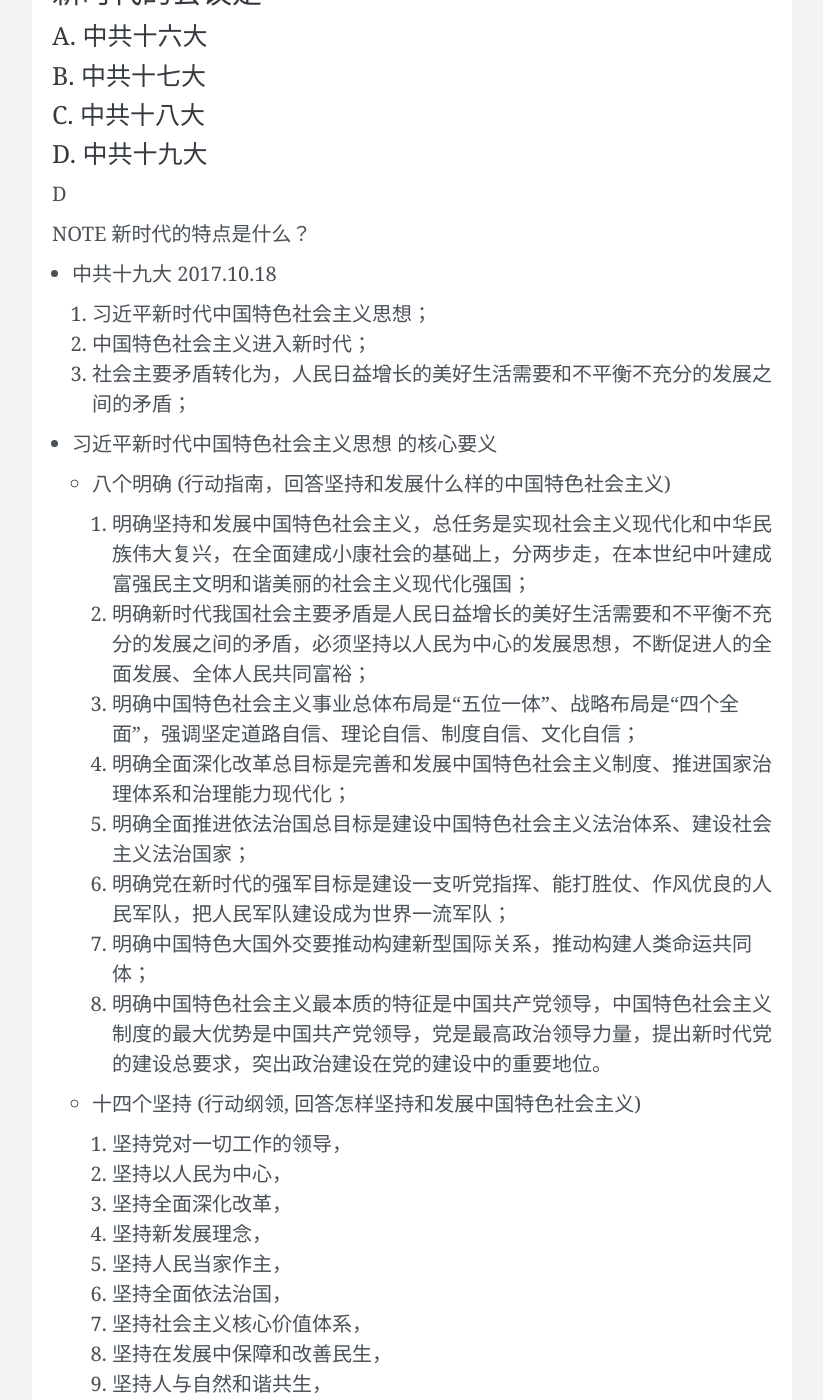
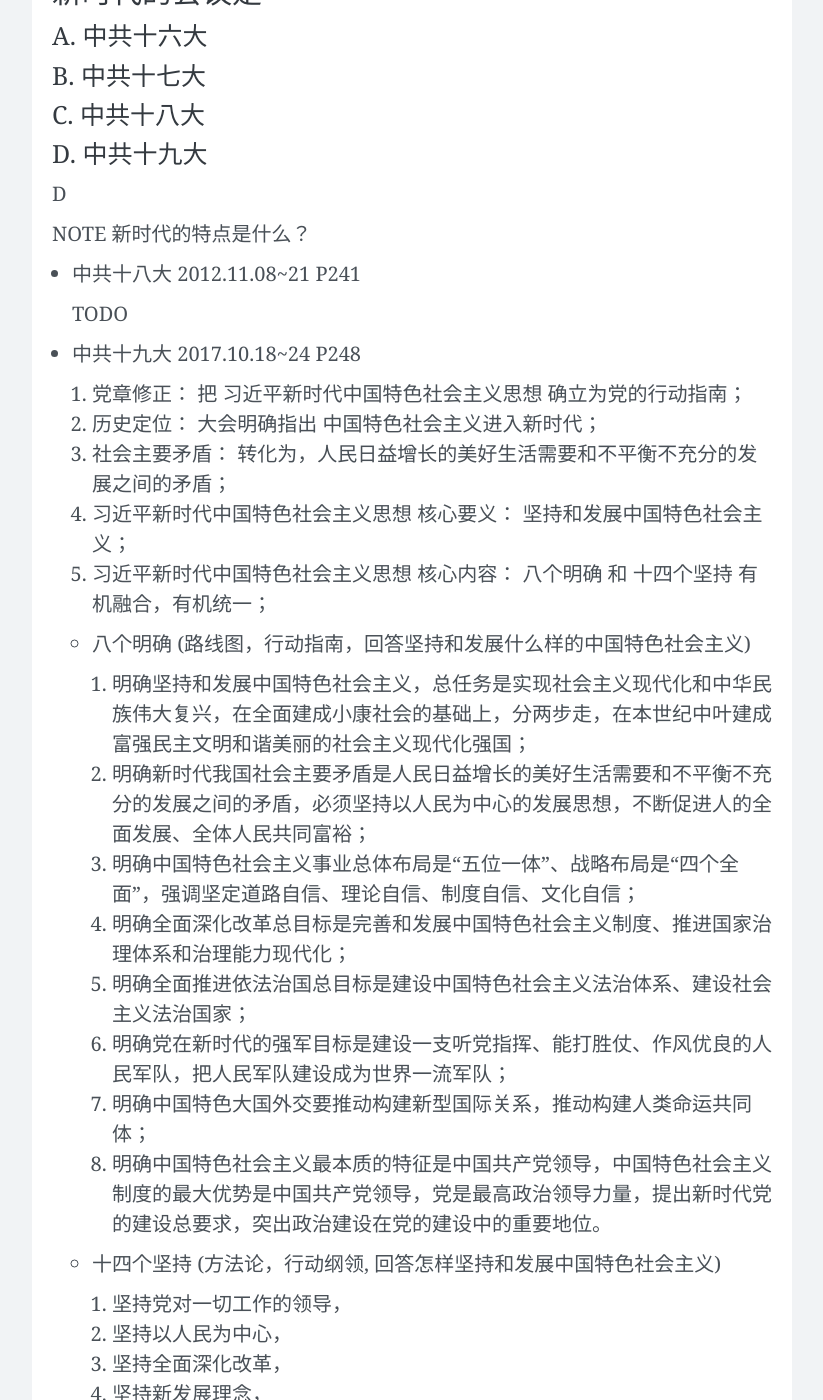
Before and after one commit to wangtiga/wangtiga.github.io, a Jekyll site: the page built from _posts/2020-11-21-3708_2020_08.md, in a window 1280 px wide and 1400 px high, scrolled down 4918 px. Shown: the whole window, without its empty margins (228-1051 px from the left). Built offline with Jekyll 4.4.1, drawn with Linux system fonts in a browser that asks for light colours; nearby versions of some CDN libraries; comment, search, counter and statistics services are not loaded; some of the changed text lies outside the part shown.

Commit message:
updated from r1

```diff
--- a/_posts/2020-11-15-3708_summary.md
+++ b/_posts/2020-11-15-3708_summary.md
@@ -553,7 +553,7 @@ NOTE 参考 3708 2020.08 第33题
 > wubi 剿 vjsj
 
 
-
+## 第十一章 中特色社会主义进入新时代
 
 
 # 重要事件及会议整理
--- a/_posts/2020-11-21-3708_2020_08.md
+++ b/_posts/2020-11-21-3708_2020_08.md
@@ -31,15 +31,19 @@ D
 
 NOTE 新时代的特点是什么？
 
-- 中共十九大 2017.10.18
+- 中共十八大 2012.11.08~21 P241
 
-  1. 习近平新时代中国特色社会主义思想；
-  2. 中国特色社会主义进入新时代；
-  3. 社会主要矛盾转化为，人民日益增长的美好生活需要和不平衡不充分的发展之间的矛盾；
+  TODO
 
-- 习近平新时代中国特色社会主义思想 的核心要义
+- 中共十九大 2017.10.18~24 P248
 
-  * 八个明确 (行动指南，回答坚持和发展什么样的中国特色社会主义)
+  1. 党章修正： 把 习近平新时代中国特色社会主义思想 确立为党的行动指南；
+  2. 历史定位： 大会明确指出 中国特色社会主义进入新时代；
+  3. 社会主要矛盾： 转化为，人民日益增长的美好生活需要和不平衡不充分的发展之间的矛盾；
+  4. 习近平新时代中国特色社会主义思想 核心要义： 坚持和发展中国特色社会主义；
+  5. 习近平新时代中国特色社会主义思想 核心内容： 八个明确 和 十四个坚持 有机融合，有机统一；
+
+  * 八个明确 (路线图，行动指南，回答坚持和发展什么样的中国特色社会主义)
 
     1. 明确坚持和发展中国特色社会主义，总任务是实现社会主义现代化和中华民族伟大复兴，在全面建成小康社会的基础上，分两步走，在本世纪中叶建成富强民主文明和谐美丽的社会主义现代化强国；
     2. 明确新时代我国社会主要矛盾是人民日益增长的美好生活需要和不平衡不充分的发展之间的矛盾，必须坚持以人民为中心的发展思想，不断促进人的全面发展、全体人民共同富裕；
@@ -50,7 +54,7 @@ NOTE 新时代的特点是什么？
     7. 明确中国特色大国外交要推动构建新型国际关系，推动构建人类命运共同体；
     8. 明确中国特色社会主义最本质的特征是中国共产党领导，中国特色社会主义制度的最大优势是中国共产党领导，党是最高政治领导力量，提出新时代党的建设总要求，突出政治建设在党的建设中的重要地位。
 
-  * 十四个坚持 (行动纲领, 回答怎样坚持和发展中国特色社会主义)
+  * 十四个坚持 (方法论，行动纲领, 回答怎样坚持和发展中国特色社会主义)
 
     01. 坚持党对一切工作的领导，
     02. 坚持以人民为中心，
```
Also changed, not shown: other parts of _posts/2020-11-15-3708_summary.md (+1 -1 lines), other parts of _posts/2020-11-21-3708_2020_08.md (+0 -1 lines), _posts/2019-11-06-vim_faq.md (+29 -0 lines).
